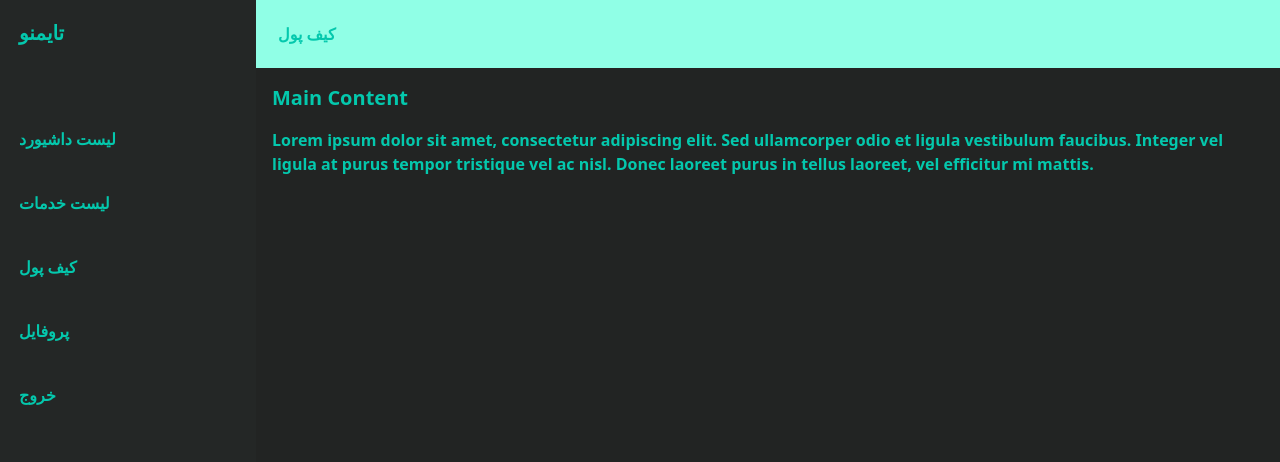
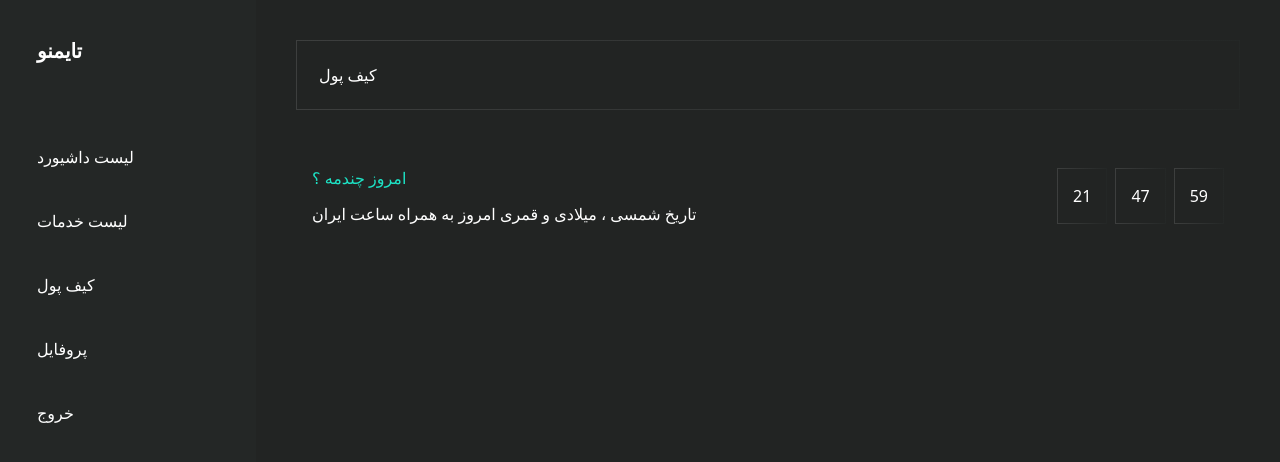
Before and after one commit to babaeiFateme/calendar, a React (Create React App) app: page / in a window 1280 px wide. Shown: the top 462 px of the page. Built offline with nearby package versions, Linux system fonts and the light colour scheme; the HTML template or start-up script is replaced by a standard one.

Commit message:
feat: add timer component

```diff
--- a/src/App.tsx
+++ /dev/null
@@ -1,13 +0,0 @@
-import React from 'react';
-import Layout from './components/common/Layouts/Layout';
-
-
-function App() {
-  return (
-    <div className="App font-extrabold	text-green-500">
-      <Layout ></Layout>
-    </div>
-  );
-}
-
-export default App;
--- /dev/null
+++ b/src/AppRoute.tsx
@@ -0,0 +1,16 @@
+import React from "react";
+import { Route, Routes } from "react-router-dom";
+import Layout from "./components/common/Layouts/Layout";
+import Landing from "./pages/Landing";
+
+const AppRoute = () => {
+    return (
+        <Routes>
+            <Route path="/" element={<Layout />}>
+                <Route index element={<Landing />} />
+            </Route>
+        </Routes>
+    );
+};
+
+export default AppRoute;
--- a/src/assets/css/app.css
+++ b/src/assets/css/app.css
@@ -1,14 +1,19 @@
 body {
     background-color: #222423;
     height: 100vh;
+    color: #fff;
 }
 
 .sidebar {
     background-image: linear-gradient(to left, #242726, #242726);
-    border: 1px solid #fff;
-
     border: 3px solid;
     border-image: linear-gradient(to right, #242726, #242726);
     border-image-slice: 1;
 
 }
+
+.box {
+    border: 1px solid;
+    border-image: linear-gradient(to right, #78797950, #242726);
+    border-image-slice: 1;
+}
--- /dev/null
+++ b/src/components/Time/Time.tsx
@@ -0,0 +1,52 @@
+import React, { useState, useEffect } from 'react';
+
+const Time = () => {
+  const [time, setTime] = useState(new Date());
+
+  useEffect(() => {
+    const timerID = setInterval(() => tick(), 1000);
+    return () => clearInterval(timerID);
+  }, []);
+
+  const tick = () => {
+    setTime(new Date());
+  };
+
+  const formatTime = (value: number) => {
+    return value < 10 ? '0' + value : value.toString();
+  };
+
+  return (
+    <div className="flex justify-between gap-3 flex-wrap items-center mt-[40px]">
+      <div className='flex flex-col gap-3'>
+        <span className='text-green-400'>امروز چندمه ؟</span>
+        <span>تاریخ شمسی ، میلادی و قمری امروز به همراه ساعت ایران</span>
+      </div>
+      <div className='flex gap-2 items-center'>
+        <span className=' p-[15px] box'>{formatTime(time.getHours())}</span>
+        <span className='p-[15px] box'>{formatTime(time.getMinutes())}</span>
+        <span className='p-[15px] box'>{formatTime(time.getSeconds())}</span>
+      </div>
+    </div>
+  );
+};
+
+const getMonthName = (month: number) => {
+  const months = [
+    'فروردین',
+    'اردیبهشت',
+    'خرداد',
+    'تیر',
+    'مرداد',
+    'شهریور',
+    'مهر',
+    'آبان',
+    'آذر',
+    'دی',
+    'بهمن',
+    'اسفند',
+  ];
+  return months[month - 1];
+};
+
+export default Time;
--- /dev/null
+++ b/src/components/common/Header/Header.tsx
@@ -0,0 +1,9 @@
+import React from 'react'
+
+const Header = () => {
+  return (
+    <header className="box p-[22px]">کیف پول</header>
+  )
+}
+
+export default Header
--- a/src/components/common/Layouts/Layout.jsx
+++ b/src/components/common/Layouts/Layout.jsx
@@ -1,23 +1,18 @@
 import React from "react";
 
 import Sidebar from "../Sidebar/Sidebar";
+import { Outlet } from "react-router-dom";
+import Header from "../Header/Header";
 
 const Layout = () => {
     return (
         <main>
             <div class="flex h-screen">
                 <Sidebar />
-                <div class="flex-1">
-                    <header className="bg-green-200 p-[22px]">کیف پول</header>
+                <div class="flex-1 p-10">
+                    <Header />
                     <div class="p-4">
-                        <h1 class="text-xl font-bold">Main Content</h1>
-                        <p class="mt-4">
-                            Lorem ipsum dolor sit amet, consectetur adipiscing
-                            elit. Sed ullamcorper odio et ligula vestibulum
-                            faucibus. Integer vel ligula at purus tempor
-                            tristique vel ac nisl. Donec laoreet purus in tellus
-                            laoreet, vel efficitur mi mattis.
-                        </p>
+                        <Outlet />
                     </div>
                 </div>
             </div>
--- a/src/components/common/Sidebar/Sidebar.jsx
+++ b/src/components/common/Sidebar/Sidebar.jsx
@@ -5,7 +5,7 @@ import { Link, useLocation } from "react-router-dom";
 const Sidebar = ({ isShow, sidebarHandler }) => {
     return (
         <>
-            <div class="sidebar w-64 flex-shrink-0 absolute md:relative h-screen">
+            <div class="sidebar w-64 flex-shrink-0 absolute md:relative h-screen p-[18px]">
                 <div class="p-4">
                     <h1 class="text-xl font-bold mb-[80px]">تایمنو</h1>
                     <ul class="mt-4">
--- a/src/index.tsx
+++ b/src/index.tsx
@@ -2,13 +2,13 @@ import React from 'react';
 import ReactDOM from 'react-dom/client';
 import './assets/css/index.css';
 import './assets/css/app.css';
-import App from './App';
 import { BrowserRouter } from 'react-router-dom';
+import AppRoute from './AppRoute';
 const root = ReactDOM.createRoot(
   document.getElementById('root') as HTMLElement
 );
 root.render(
   <BrowserRouter>
-    <App />
+    <AppRoute />
   </BrowserRouter>
 );
--- /dev/null
+++ b/src/pages/Landing.tsx
@@ -0,0 +1,13 @@
+import React from 'react'
+import Time from '../components/Time/Time'
+
+const Landing = () => {
+  return (
+    <div>
+
+      <Time />
+    </div>
+  )
+}
+
+export default Landing
--- a/src/pages/index.tsx
+++ /dev/null
@@ -1,9 +0,0 @@
-import React from 'react'
-
-const index = () => {
-  return (
-    <div>index</div>
-  )
-}
-
-export default index
```
